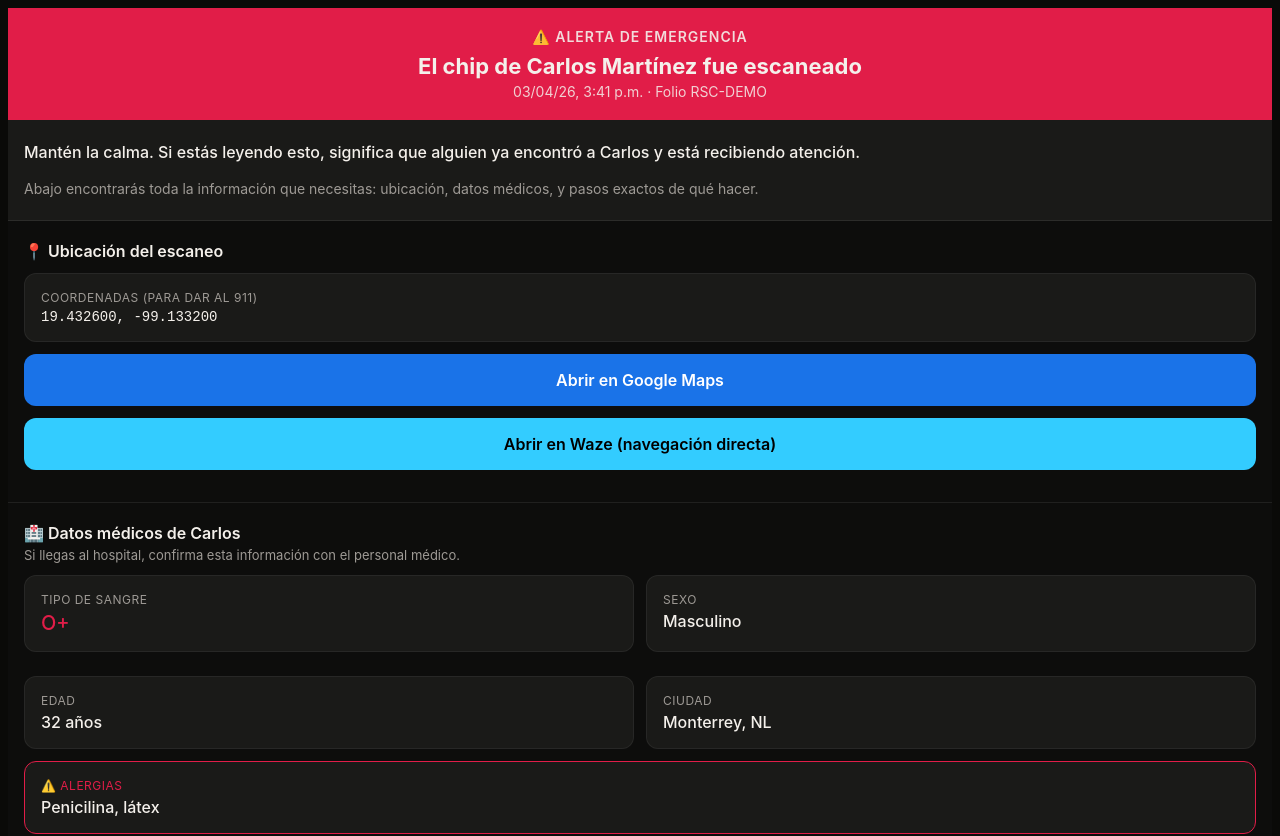
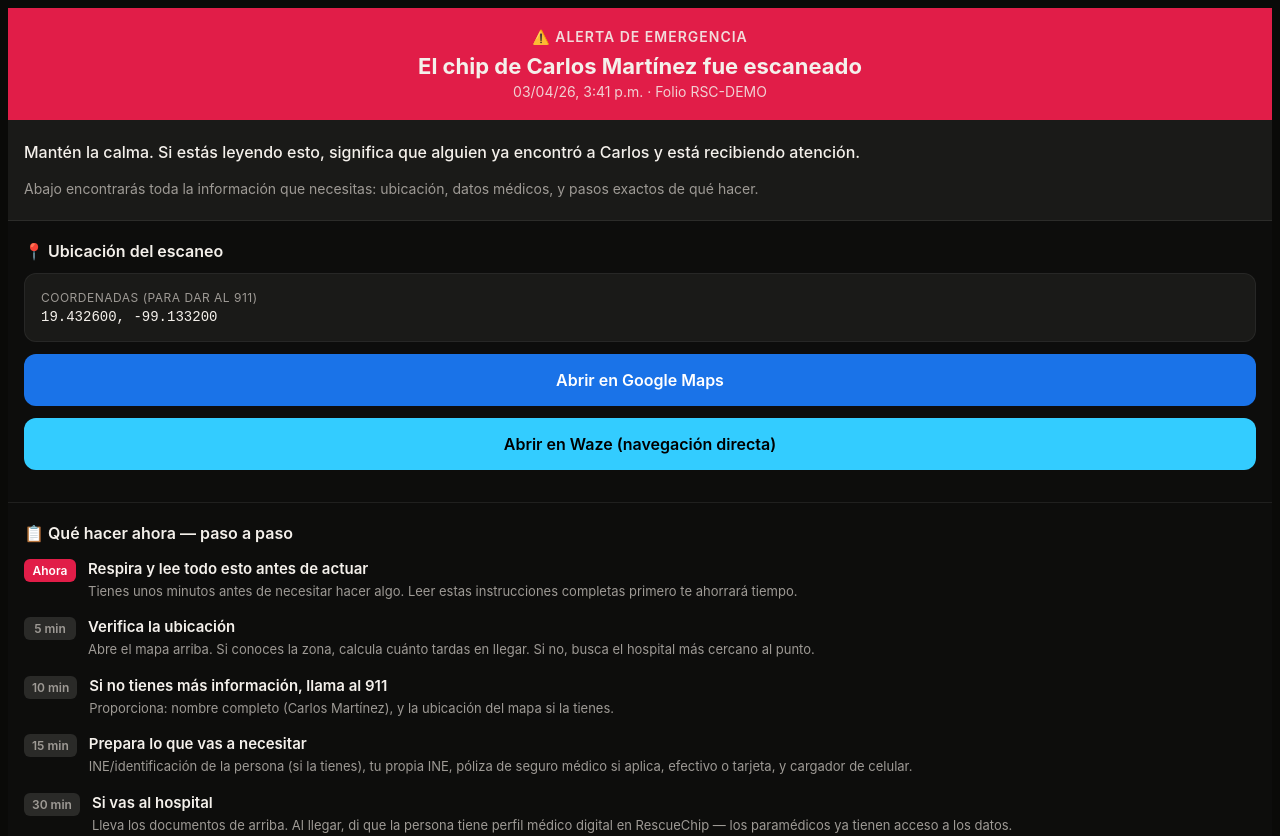
Before and after one commit to ektorromo-dev/rescue-chip, a Next.js app: page /emergencia/demo in a window 1280 px wide. Shown: the top 836 px of the page. Built offline with nearby package versions, Linux system fonts and the light colour scheme.

Commit message:
feat: setup standalone /emergencia/demo route and hide medical data in demo mode

```diff
--- a/src/app/emergencia/[token]/EmergencyFamilyClient.tsx
+++ b/src/app/emergencia/[token]/EmergencyFamilyClient.tsx
@@ -231,7 +231,7 @@ export default function EmergencyFamilyClient({ incidente, profile, isDemo = fal
       </div>
 
       {/* ── DATOS MÉDICOS ── */}
-      {profile && (
+      {!isDemo && profile && (
         <div style={sectionStyle}>
           <h2 style={{ fontSize: '16px', fontWeight: 600, marginBottom: '4px', marginTop: 0 }}>
             🏥 Datos médicos de {firstName}
--- /dev/null
+++ b/src/app/emergencia/demo/page.tsx
@@ -0,0 +1,40 @@
+import { Metadata } from 'next';
+import EmergencyFamilyClient from '@/app/emergencia/[token]/EmergencyFamilyClient';
+
+export const metadata: Metadata = {
+  title: 'Alerta de Emergencia (DEMO) — RescueChip',
+  description: 'Demostración de la vista de contacto de emergencia.',
+  robots: 'noindex, nofollow',
+};
+
+export default function EmergenciaDemoPage() {
+  const demoIncidente = {
+    token: 'demo',
+    chipFolio: 'RSC-DEMO',
+    latitud: 19.4326,
+    longitud: -99.1332,
+    locationShared: true,
+    createdAt: new Date().toISOString(),
+    expiresAt: new Date(Date.now() + 24 * 60 * 60 * 1000).toISOString(),
+    familiarEnCamino: false,
+  };
+
+  const demoProfile = {
+    fullName: 'Carlos Martínez',
+    bloodType: null,
+    medicalConditions: null,
+    importantMedications: null,
+    allergies: null,
+    sexo: null,
+    age: null,
+    city: null,
+  };
+
+  return (
+    <EmergencyFamilyClient
+      incidente={demoIncidente}
+      profile={demoProfile}
+      isDemo={true}
+    />
+  );
+}
```
